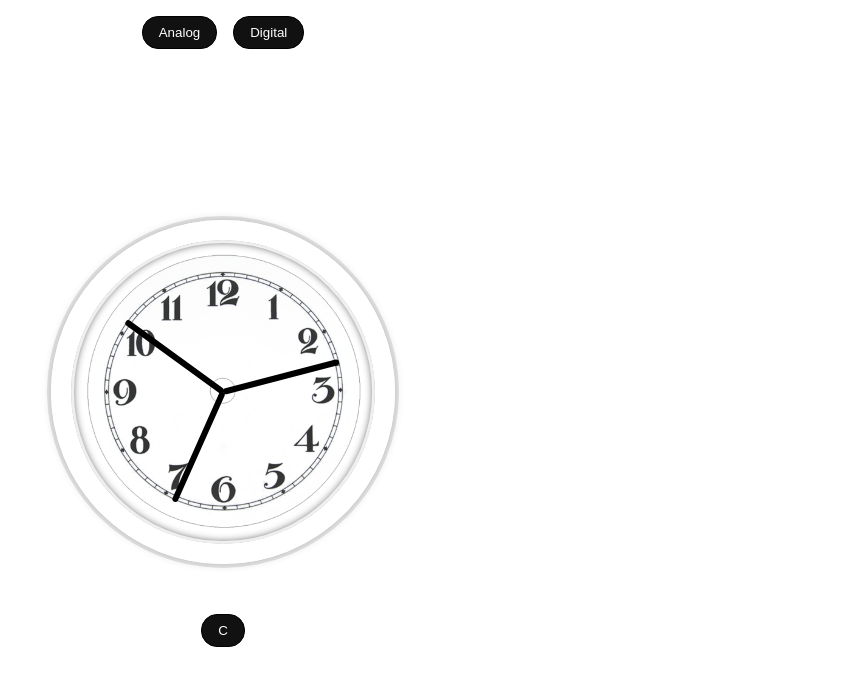
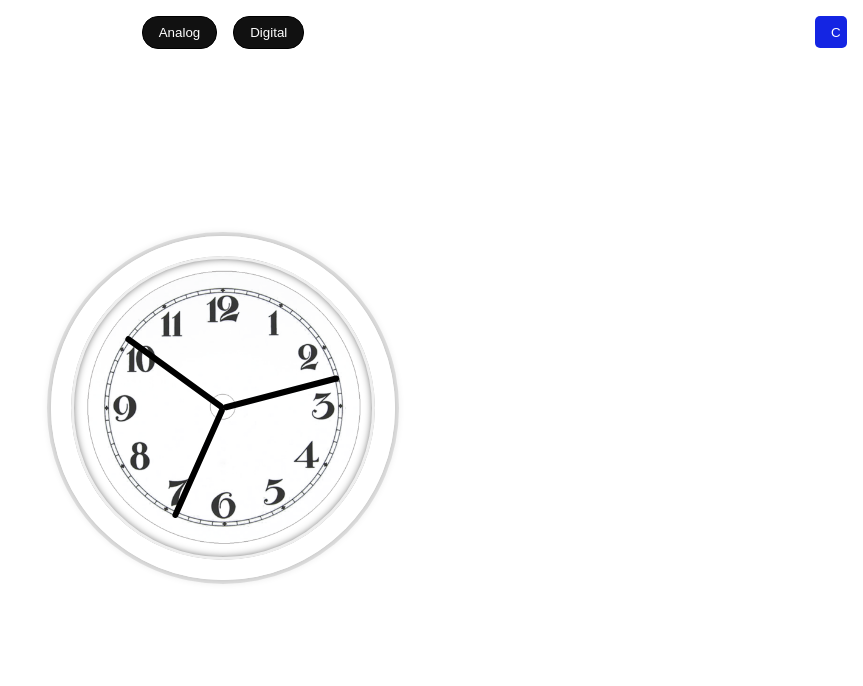
Before and after one commit to abdelrahmandev455/clock-beginner, a plain HTML site: page index.html in a window 1280 px wide. Shown: the whole page, without its empty margins (417-1280 px from the left). Drawn offline with Linux system fonts and the light colour scheme.

Commit message:
Update style.css

```diff
--- a/style.css
+++ b/style.css
@@ -85,3 +85,16 @@ transform: translate(-50%, -50%);
   width:100%;
   height:100%;
 }
+
+/*copyright*/
+.copyright{
+  position: fixed;
+  top:1rem;
+  right: 1rem;
+  background: #1425E3;
+  color:white;
+  border:2px;
+  width: 2rem;
+  height: 2rem;
+  border-radius: 5px;
+}
```
